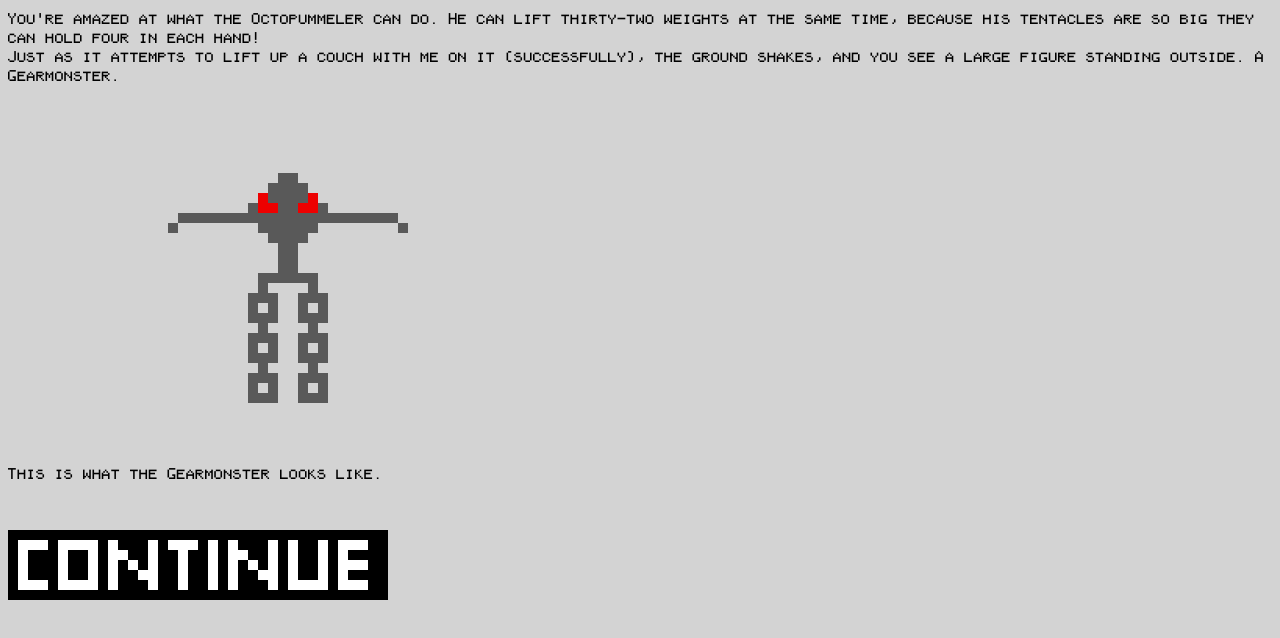
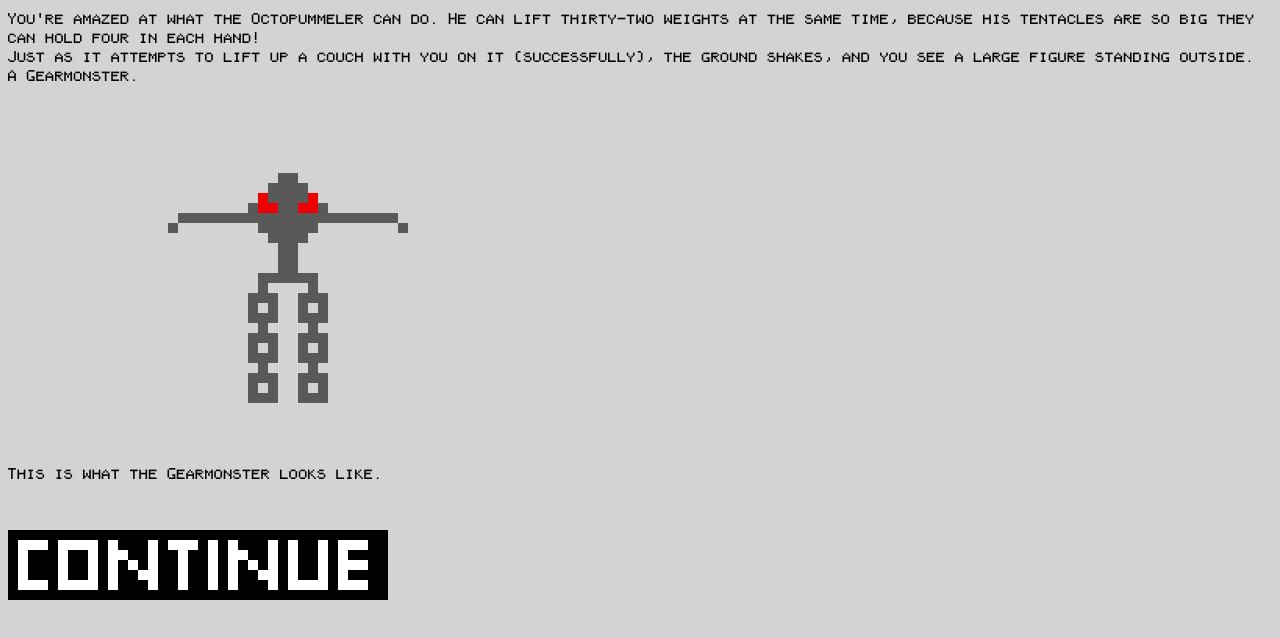
Before and after one commit to CyclopsGames/Mega-Monsters, a plain HTML site: page 9.html in a window 1280 px wide. Drawn offline with Linux system fonts and the light colour scheme.

Commit message:
Update 9.html

```diff
--- a/9.html
+++ b/9.html
@@ -14,7 +14,7 @@
 <body>
     <body bgcolor="lightgray">
 	<div>You're amazed at what the Octopummeler can do. He can lift thirty-two weights at the same time, because his tentacles are so big they can hold four in each hand!<div>
-	<div>Just as it attempts to lift up a couch with me on it (successfully), the ground shakes, and you see a large figure standing outside. A Gearmonster.
+	<div>Just as it attempts to lift up a couch with you on it (successfully), the ground shakes, and you see a large figure standing outside. A Gearmonster.
 	</br></br>
 		<img src="Gearmonster.png" alt="Sorry, But This Image Did Not Load. Try Using A Different Web Browser." >
 		<div> This is what the Gearmonster looks like.<div>
```
